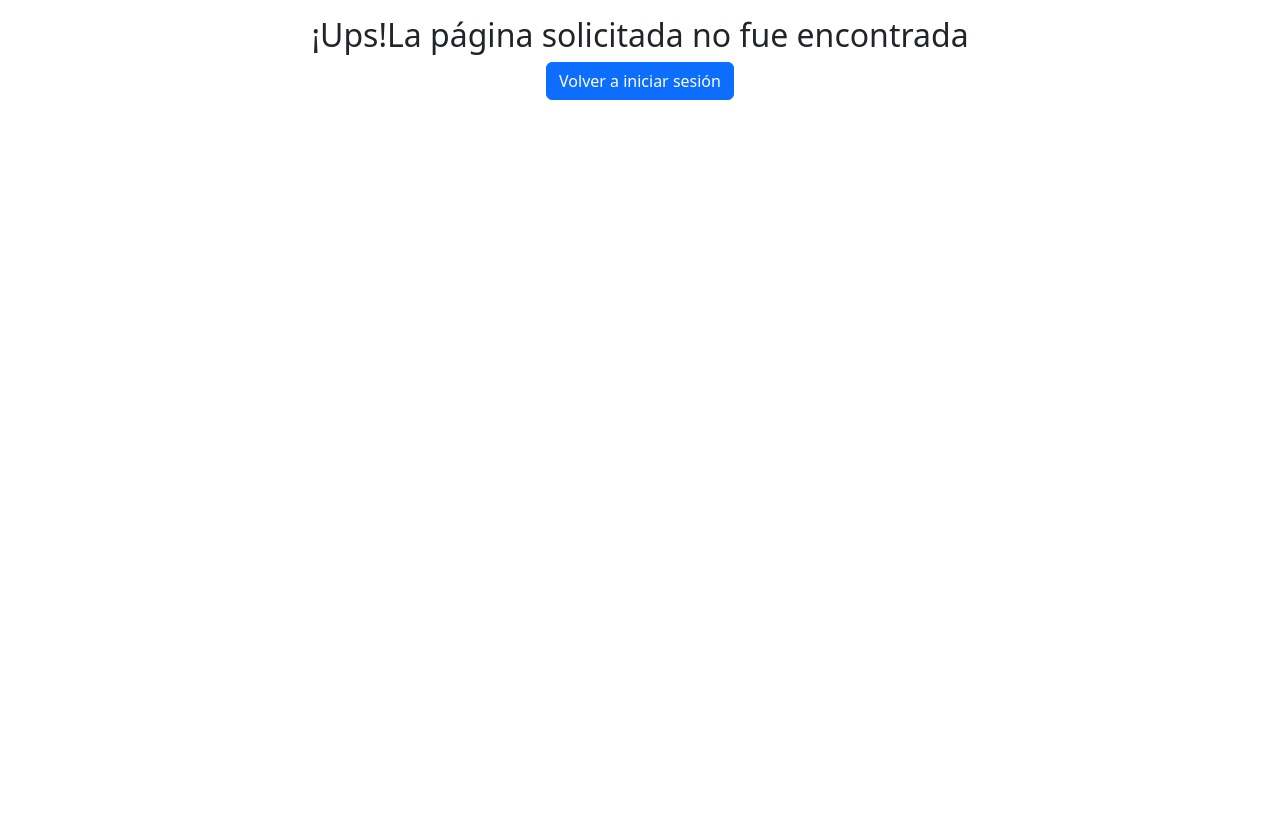
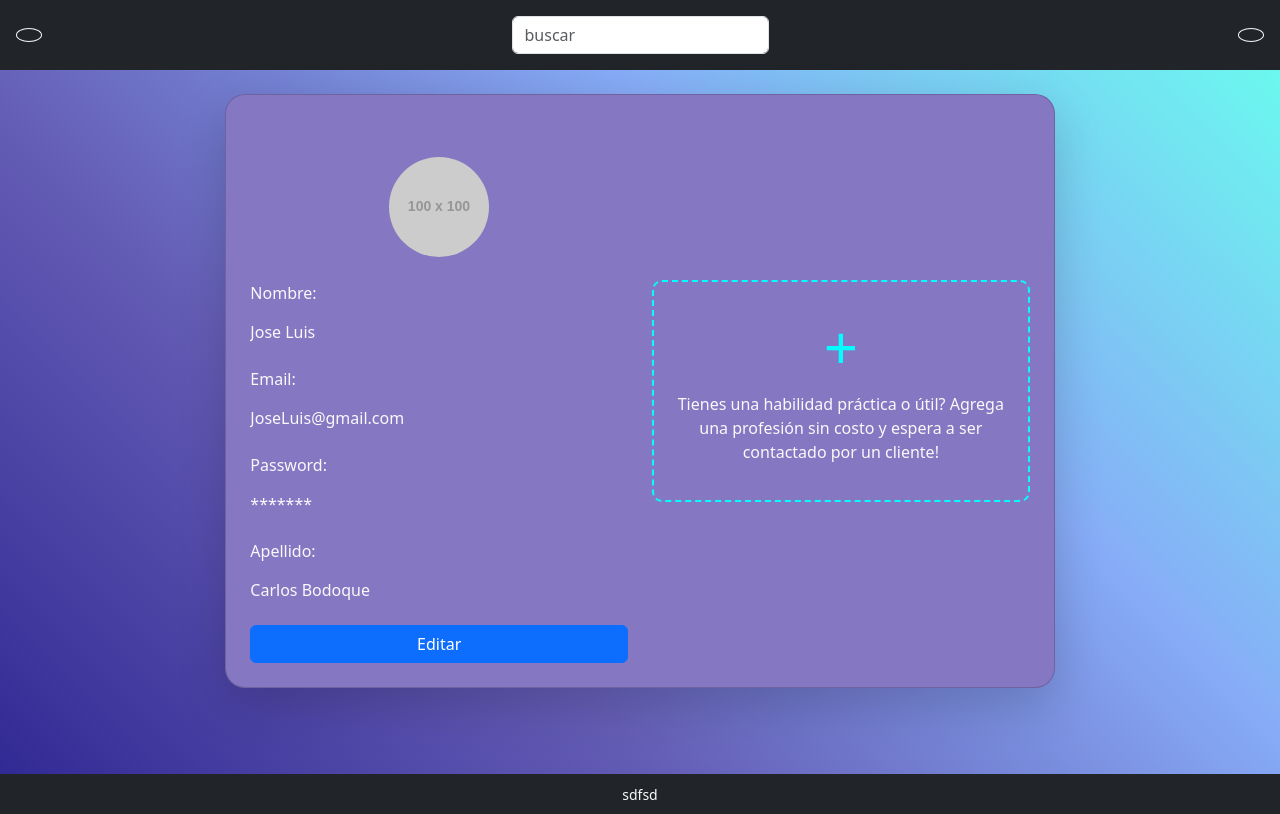
Before and after one commit to Ingbakk16/FrontProyectFinal, a React (Vite) app: page /profile in a window 1280 px wide. Built offline with nearby package versions, Linux system fonts and the light colour scheme.

Commit message:
footer, header and profile creation

```diff
--- a/src/App.jsx
+++ b/src/App.jsx
@@ -5,6 +5,7 @@ import { useState } from "react";
 import Login from "./components/login/login";
 import NotFound from "./components/routes/notFound/NotFound";
 import Register from "./components/register/register";
+import Profile from "./components/usaerData/Profile";
 
 const App = () => {
   const [isLoggedIn, setIsLoggedIn] = useState(false);
@@ -26,6 +27,10 @@ const App = () => {
         path: "/register",
         element: <Register onLogin={handleLogin} />,
       },
+      {
+        path: "/profile",
+        element: <Profile onLogin={handleLogin} />,
+      },
     {
       path: "*",
       element: <NotFound />
--- /dev/null
+++ b/src/components/footer/footer.jsx
@@ -0,0 +1,12 @@
+// src/components/Footer.js
+import React from 'react';
+
+const Footer = () => {
+  return (
+    <footer className="bg-dark text-light text-center p-2">
+      <small>sdfsd</small>
+    </footer>
+  );
+};
+
+export default Footer;
--- /dev/null
+++ b/src/components/header/header.jsx
@@ -0,0 +1,23 @@
+// src/components/Header.js
+import React from 'react';
+import { Navbar, Form, FormControl, Button } from 'react-bootstrap';
+
+const Header = () => {
+  return (
+    <Navbar bg="dark" variant="dark" className="justify-content-between p-3">
+      <Button variant="outline-light" className="rounded-circle">
+        {/* Back Button Icon */}
+        <i className="bi bi-arrow-left"></i>
+      </Button>
+      <Form inline>
+        <FormControl type="text" placeholder="buscar" className="mr-sm-2" />
+      </Form>
+      <Button variant="outline-light" className="rounded-circle">
+        {/* Profile Icon */}
+        <i className="bi bi-person"></i>
+      </Button>
+    </Navbar>
+  );
+};
+
+export default Header;
--- /dev/null
+++ b/src/components/usaerData/Profile.jsx
@@ -0,0 +1,101 @@
+
+
+import React from 'react';
+import { Button, Card, Form, Container, Row, Col, Image } from 'react-bootstrap';
+import PropTypes from 'prop-types';
+import Header from '../header/header';
+import Footer from '../footer/footer';
+
+// Suponiendo que este usuario viene de un estado o de props, lo pongo aquí como ejemplo.
+const user = {
+  Name: "Jose Luis",
+  Email: "JoseLuis@gmail.com",
+  Surname: "Carlos Bodoque",
+  Password: "*******",
+  profileImage: "https://via.placeholder.com/100"
+};
+
+const Profile = ({ Name, Email, Surname, Password, profileImage }) => {
+  return (
+    <>
+      {/* Header */}
+      <Header />
+
+      {/* Main Profile Content */}
+      <Container fluid className="py-4" style={{ background: "linear-gradient(45deg, #322A94, #645DB5, #87ACF7, #6BF8EF)", minHeight: "calc(100vh - 56px - 40px)" }}>
+        <Row className="justify-content-center">
+          <Col md={8}>
+            <Card className="p-4 shadow-lg" style={{ backgroundColor: "#8677C2", borderRadius: "20px" }}>
+              <Row>
+                {/* Profile Info Section */}
+                <Col md={6}>
+                  <div className="d-flex align-items-center mb-4">
+                    <Button variant="link" className="text-light">
+                      <i className="bi bi-arrow-left"></i>
+                    </Button>
+                  </div>
+                  <div className="text-center mb-4">
+                    <Image src={profileImage ? profileImage : "https://via.placeholder.com/100"} roundedCircle />
+                  </div>
+                  <Form>
+                    <Form.Group className="mb-3">
+                      <Form.Label className="text-light">Nombre:</Form.Label>
+                      <Form.Control plaintext readOnly value={Name} className="text-light" />
+                    </Form.Group>
+                    <Form.Group className="mb-3">
+                      <Form.Label className="text-light">Email:</Form.Label>
+                      <Form.Control plaintext readOnly value={Email} className="text-light" />
+                    </Form.Group>
+                    <Form.Group className="mb-3">
+                      <Form.Label className="text-light">Password:</Form.Label>
+                      <Form.Control plaintext readOnly value={Password} className="text-light" />
+                    </Form.Group>
+                    <Form.Group className="mb-3">
+                      <Form.Label className="text-light">Apellido:</Form.Label>
+                      <Form.Control plaintext readOnly value={Surname} className="text-light" />
+                    </Form.Group>
+                    <Button variant="primary" className="w-100">
+                      Editar
+                    </Button>
+                  </Form>
+                </Col>
+
+                {/* Additional Section */}
+                <Col md={6} className="d-flex align-items-center justify-content-center">
+                  <div className="text-center " style={{ border: "2px dashed #00FFFF", borderRadius: "10px", padding: "20px", width: "auto", height: "auto" }}>
+                    <div style={{ fontSize: "60px", color: "#00FFFF" }}>+</div>
+                    <p className="text-light">Tienes una habilidad práctica o útil? Agrega una profesión sin costo y espera a ser contactado por un cliente!</p>
+                  </div>
+                </Col>
+              </Row>
+            </Card>
+          </Col>
+        </Row>
+      </Container>
+
+      {/* Footer */}
+      <Footer />
+    </>
+  );
+};
+
+// Llamada al componente Profile con props
+const App = () => (
+  <Profile
+    Name={user.Name}
+    Email={user.Email}
+    Surname={user.Surname}
+    Password={user.Password}
+    profileImage={user.profileImage}
+  />
+);
+
+Profile.propTypes = {
+  Name: PropTypes.string.isRequired,
+  Email: PropTypes.string.isRequired,
+  Surname: PropTypes.string.isRequired,
+  Password: PropTypes.string.isRequired,
+  profileImage: PropTypes.string
+};
+
+export default App;
```
